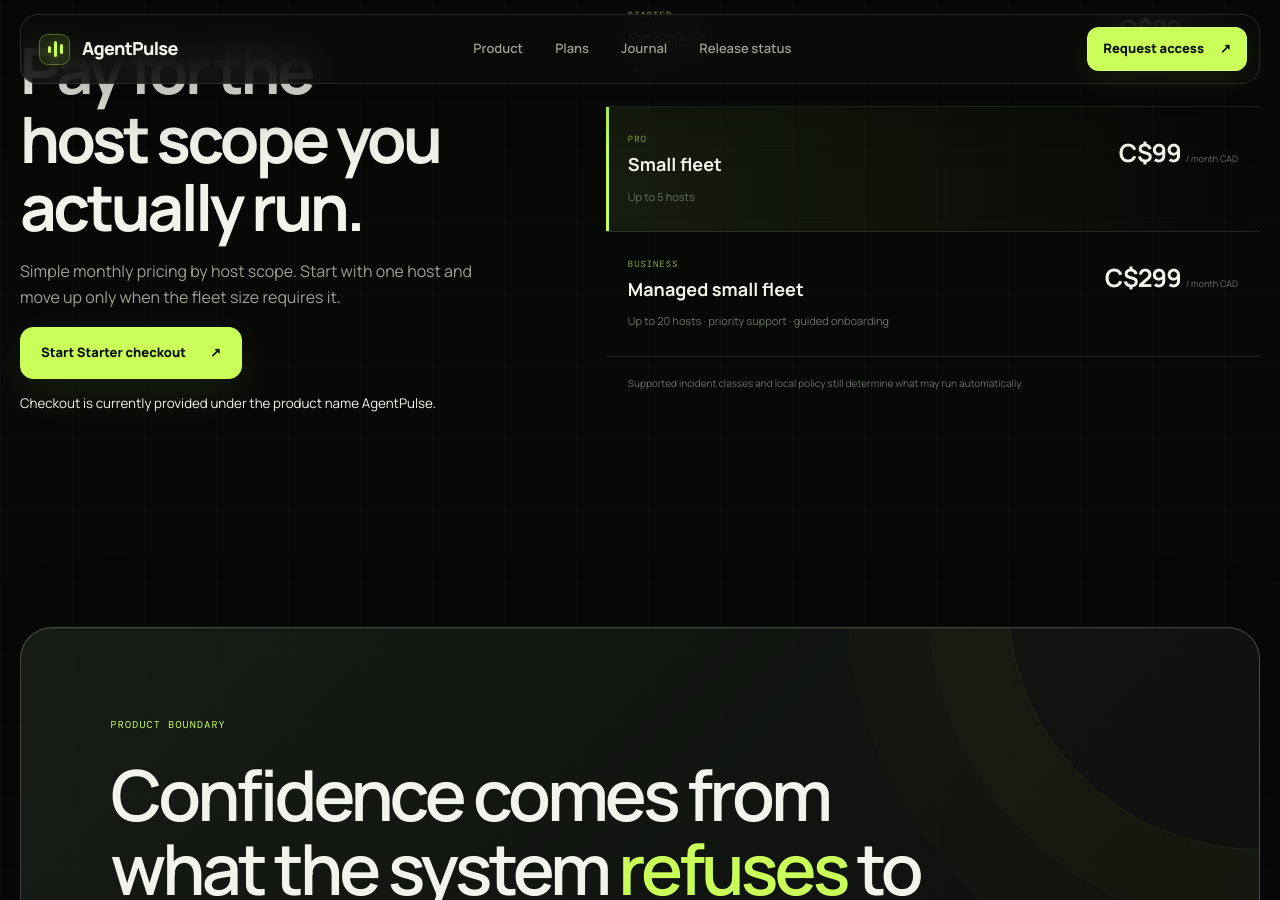
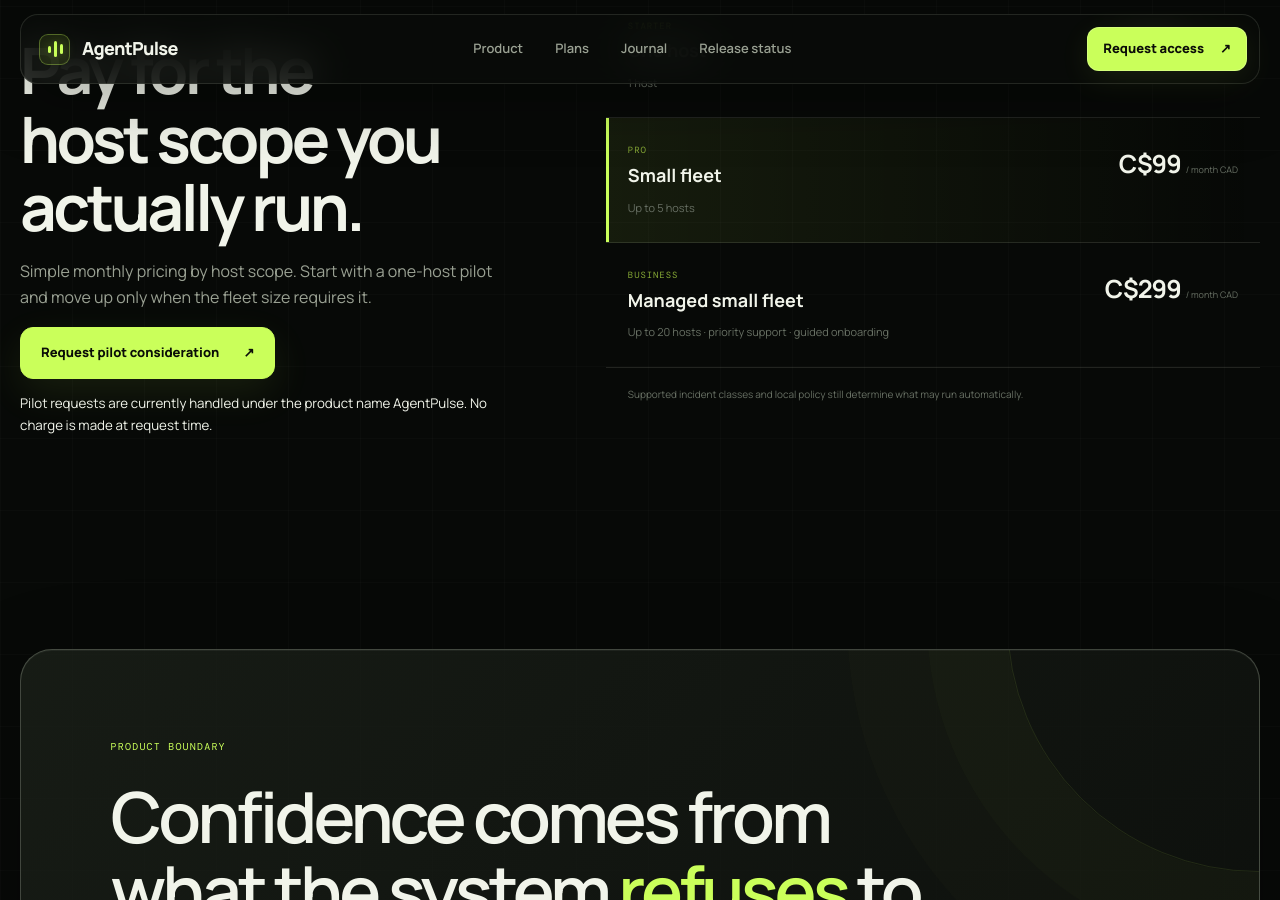
Before and after one commit to strouddustinn-bot/agentpulse, a Jekyll site: the page built from docs/index.md, in a window 1280 px wide and 900 px high, scrolled down 3536 px. Built offline with Jekyll 4.4.1, drawn with Linux system fonts in a browser that asks for light colours; some of the changed text lies outside the part shown.

Commit message:
hotfix(docs): contain public checkout CTAs (#35)
Co-authored-by: strouddustinn-bot <230357906+strouddustinn-bot@users.noreply.github.com>

```diff
--- a/docs/index.md
+++ b/docs/index.md
@@ -11,7 +11,7 @@
     <h1>Automatic recovery for the server incidents <em>you already know how to fix.</em></h1>
     <p class="hero-lede">Turn recurring incidents into approved recovery playbooks. When the evidence matches, a permitted recovery can run. When it does not, the system stops and escalates.</p>
     <div class="hero-actions">
-      <a class="button button-primary" href="https://app.agentpulse.ca/signup?plan=starter&source=home-hero"><span>Start with one host</span><span aria-hidden="true">↗</span></a>
+      <a class="button button-primary" href="https://agentpulse.ca/signup"><span>Request a one-host pilot</span><span aria-hidden="true">↗</span></a>
       <a class="button button-quiet" href="#how-it-works"><span class="play-icon" aria-hidden="true">▶</span> See how it works</a>
     </div>
     <div class="hero-proof">
@@ -101,9 +101,9 @@
   <div class="plans-copy">
     <div class="section-index">04 / PRICING</div>
     <h2>Pay for the host scope you actually run.</h2>
-    <p>Simple monthly pricing by host scope. Start with one host and move up only when the fleet size requires it.</p>
-    <a class="button button-primary" href="https://app.agentpulse.ca/signup?plan=starter&source=home-pricing"><span>Start Starter checkout</span><span>↗</span></a>
-    <small style="display:block;margin-top:14px;">Checkout is currently provided under the product name AgentPulse.</small>
+    <p>Simple monthly pricing by host scope. Start with a one-host pilot and move up only when the fleet size requires it.</p>
+    <a class="button button-primary" href="https://agentpulse.ca/signup"><span>Request pilot consideration</span><span>↗</span></a>
+    <small style="display:block;margin-top:14px;">Pilot requests are currently handled under the product name AgentPulse. No charge is made at request time.</small>
   </div>
   <div class="plan-ledger">
     <div class="plan-row"><div><span>STARTER</span><strong>One host</strong></div><div><strong>C$29</strong><span>/ month CAD</span></div><p>1 host</p></div>
@@ -132,8 +132,8 @@
   <h2>Stop being the remediation layer.</h2>
   <p>If you can name the failure and the first recovery step you already trust, that is the problem this product is built to test.</p>
   <div class="hero-actions centered">
-    <a class="button button-primary" href="https://app.agentpulse.ca/signup?plan=starter&source=home-final"><span>Start with one host</span><span>↗</span></a>
+    <a class="button button-primary" href="https://agentpulse.ca/signup"><span>Request a one-host pilot</span><span>↗</span></a>
     <a class="button button-quiet" href="mailto:support@agentpulse.ca">Ask a question</a>
   </div>
-  <p style="margin-top:18px;font-size:0.82rem;opacity:0.72;">Checkout is currently provided under the product name AgentPulse.</p>
+  <p style="margin-top:18px;font-size:0.82rem;opacity:0.72;">Pilot requests are currently handled under the product name AgentPulse. No charge is made at request time.</p>
 </section>
```
Also changed, not shown: docs/pricing.md (+4 -4 lines).
